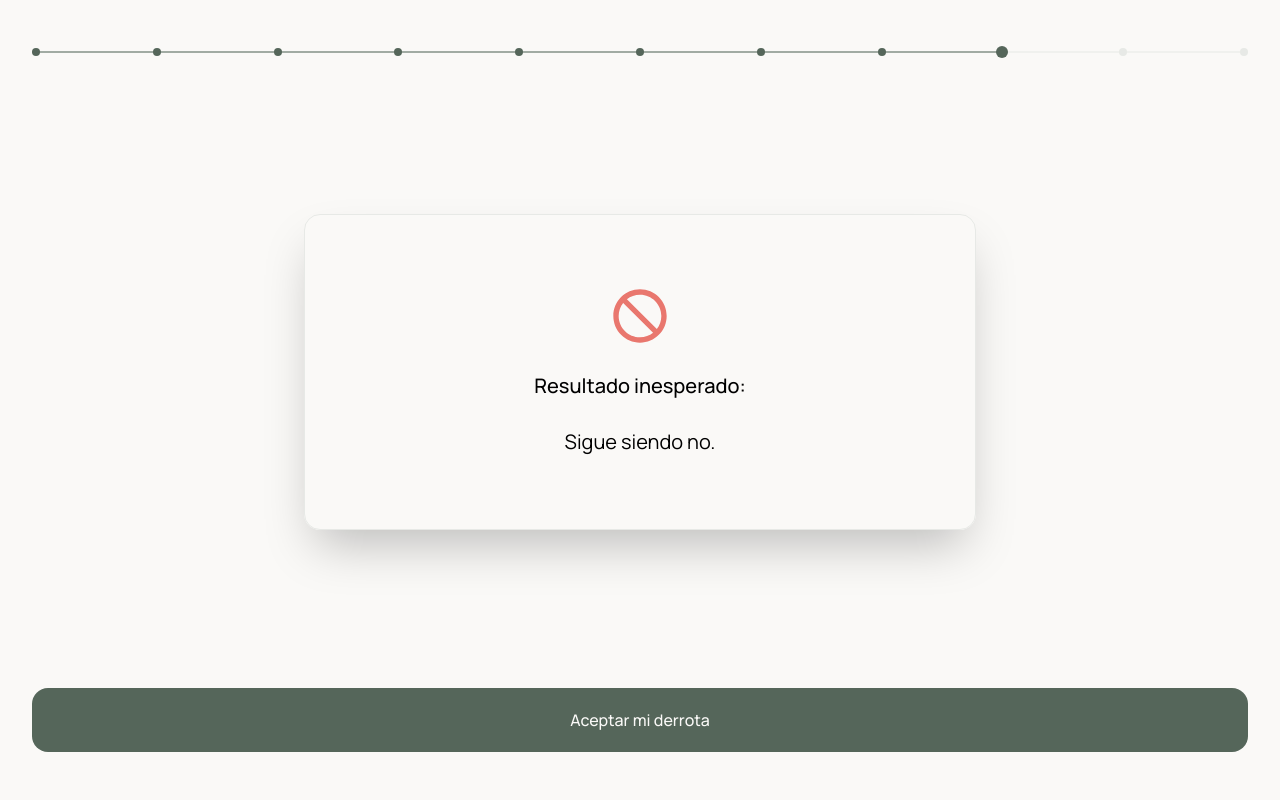
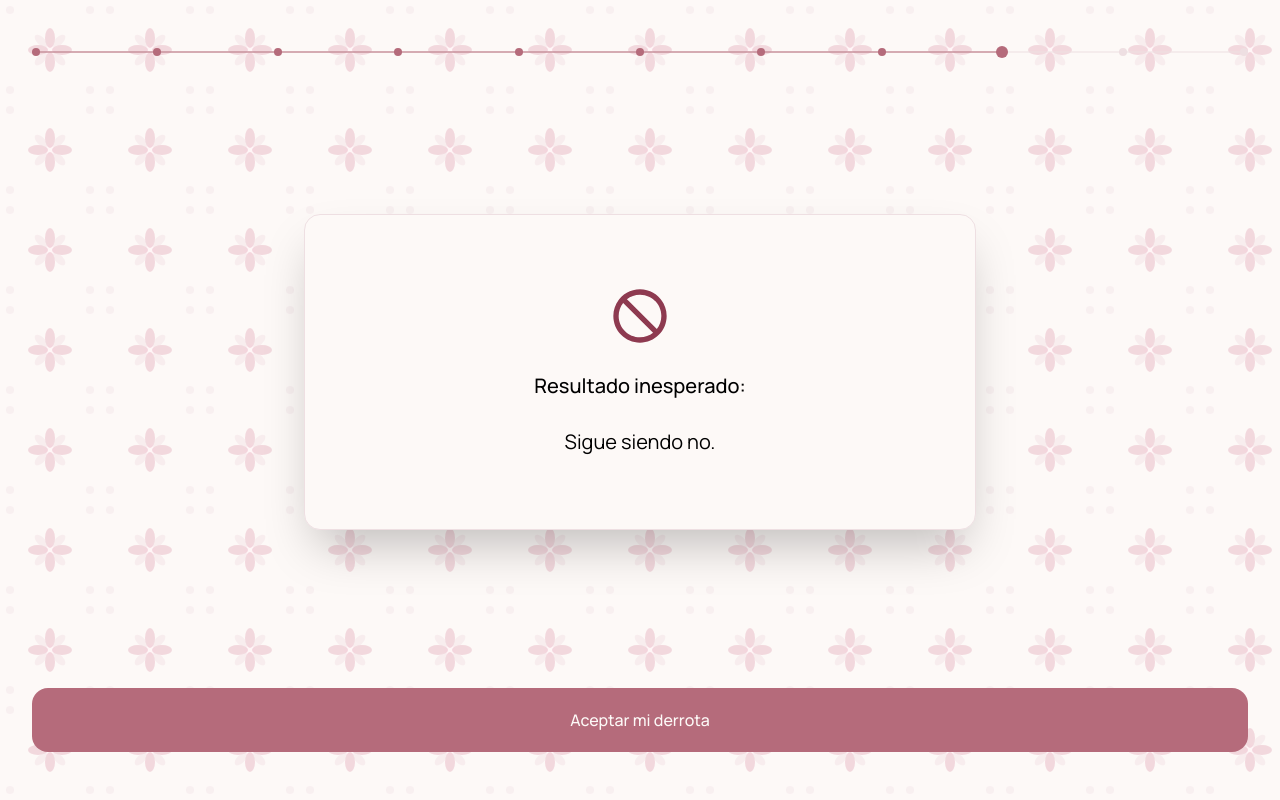
Before and after one commit to alan-fiig/secret-flowers, a React (Vite) app: page /surrender in a window 1280 px wide. Built offline with nearby package versions, Linux system fonts and the light colour scheme.

Commit message:
fix: change colors from green to rose

```diff
--- a/src/App.jsx
+++ b/src/App.jsx
@@ -6,6 +6,7 @@ import {
   Outlet,
 } from "react-router-dom";
 import ProgressIndicator from "./components/ProgressIndicator";
+import FloralPattern from "./components/FloralPattern";
 import Welcome from "./pages/Welcome";
 import Invitation from "./pages/Invitation";
 import Reason from "./pages/Reason";
@@ -36,14 +37,17 @@ function Layout() {
   const location = useLocation();
 
   return (
-    <div className="h-screen flex flex-col bg-warm-white">
-      <div className="pt-12 px-8 shrink-0">
+    <div className="h-screen flex flex-col bg-warm-white relative">
+      <div className="pt-12 px-8 shrink-0 z-10">
+        <FloralPattern />
         <ProgressIndicator
           currentStep={stepMap[location.pathname] ?? 0}
           totalSteps={11}
         />
       </div>
-      <Outlet />
+      <div className="flex-1 flex flex-col z-10">
+        <Outlet />
+      </div>
     </div>
   );
 }
--- a/src/components/Card.jsx
+++ b/src/components/Card.jsx
@@ -1,7 +1,7 @@
 function Card({ children }) {
   return (
     <div className="flex-1 flex items-center justify-center">
-      <div className="border border-mist-gray shadow-2xl rounded-2xl w-2xl h-[50%] p-10 flex flex-col items-center justify-center">
+      <div className="border border-mist-gray shadow-2xl rounded-2xl w-2xl h-[50%] p-10 flex flex-col items-center justify-center bg-warm-white">
         {children}
       </div>
     </div>
--- /dev/null
+++ b/src/components/FloralPattern.jsx
@@ -0,0 +1,102 @@
+function FloralPattern() {
+  return (
+    <div className="fixed inset-0 pointer-events-none z-0">
+      <svg className="w-full h-full" xmlns="http://www.w3.org/2000/svg">
+        <defs>
+          <pattern
+            id="floral"
+            x="0"
+            y="0"
+            width="100"
+            height="100"
+            patternUnits="userSpaceOnUse"
+          >
+            {/* Flor central */}
+            <circle cx="50" cy="50" r="6" fill="#FFF6F7" />
+
+            {/* Pétalos principales */}
+            <ellipse
+              cx="50"
+              cy="38"
+              rx="5"
+              ry="10"
+              fill="#EBC1CB"
+              opacity="0.6"
+            />
+            <ellipse
+              cx="50"
+              cy="62"
+              rx="5"
+              ry="10"
+              fill="#EBC1CB"
+              opacity="0.6"
+            />
+            <ellipse
+              cx="38"
+              cy="50"
+              rx="10"
+              ry="5"
+              fill="#EBC1CB"
+              opacity="0.6"
+            />
+            <ellipse
+              cx="62"
+              cy="50"
+              rx="10"
+              ry="5"
+              fill="#EBC1CB"
+              opacity="0.6"
+            />
+
+            {/* Pétalos diagonales */}
+            <ellipse
+              cx="41"
+              cy="41"
+              rx="4"
+              ry="8"
+              fill="#F1DDE2"
+              opacity="0.4"
+              transform="rotate(-45 41 41)"
+            />
+            <ellipse
+              cx="59"
+              cy="41"
+              rx="4"
+              ry="8"
+              fill="#F1DDE2"
+              opacity="0.4"
+              transform="rotate(45 59 41)"
+            />
+            <ellipse
+              cx="41"
+              cy="59"
+              rx="4"
+              ry="8"
+              fill="#F1DDE2"
+              opacity="0.4"
+              transform="rotate(45 41 59)"
+            />
+            <ellipse
+              cx="59"
+              cy="59"
+              rx="4"
+              ry="8"
+              fill="#F1DDE2"
+              opacity="0.4"
+              transform="rotate(-45 59 59)"
+            />
+
+            {/* Hojas */}
+            <circle cx="10" cy="10" r="4" fill="#F1DDE2" opacity="0.3" />
+            <circle cx="90" cy="10" r="4" fill="#F1DDE2" opacity="0.3" />
+            <circle cx="10" cy="90" r="4" fill="#F1DDE2" opacity="0.3" />
+            <circle cx="90" cy="90" r="4" fill="#F1DDE2" opacity="0.3" />
+          </pattern>
+        </defs>
+        <rect width="100%" height="100%" fill="url(#floral)" />
+      </svg>
+    </div>
+  );
+}
+
+export default FloralPattern;
--- a/src/style.css
+++ b/src/style.css
@@ -5,16 +5,23 @@
   --font-sans: "Manrope", sans-serif;
 
   /* Colores */
-  --color-sage-green: #C8D0C2;
-  --color-warm-white: #FAF9F7;
-  --color-mist-gray: #E7E9E6;
-  --color-forest-green: #55665A;
-  --color-error-red: #E9776E;
+  --color-warm-white: #FDF9F7;
+  --color-sage-green: #E8C3CC;
+  --color-mist-gray: #EEDFE2;
+  --color-forest-green: #B56B7B;
+  --color-error-red: #8E3A50;
 
   --animate-loading-dot: loading-dot 1.4s infinite ease-in-out both;
+  --animate-shake: shake 0.5s ease-in-out;
 }
 
 @keyframes loading-dot {
   0%, 80%, 100% { opacity: 0; transform: scale(0); }
   40% { opacity: 1; transform: scale(1); }
 }
+
+@keyframes shake {
+  0%, 100% { transform: translateX(0); }
+  20%, 60% { transform: translateX(-5px); }
+  40%, 80% { transform: translateX(5px); }
+}
```
